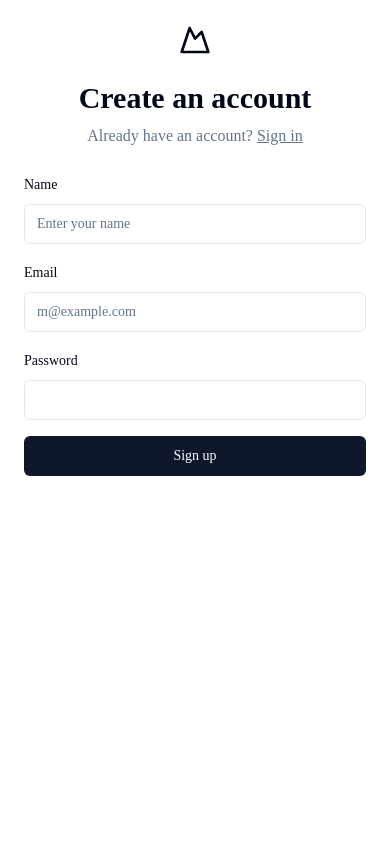
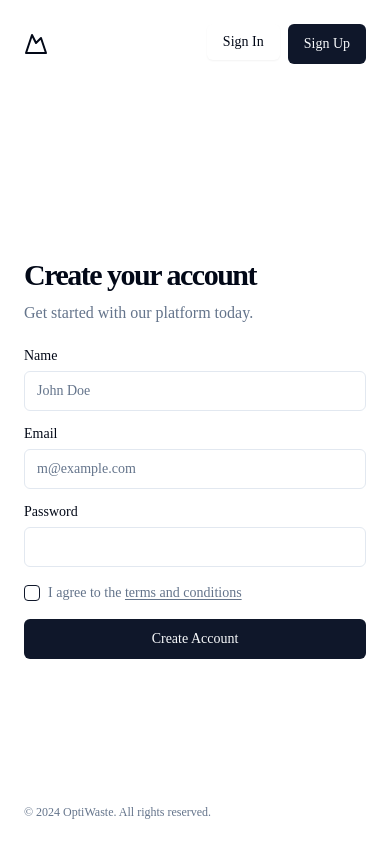
Before and after one commit to mysomDeGeneral/optiwaste-project, a Next.js app in the folder frontend/: page /signup in a window 390 px wide. Built offline with nearby package versions, Linux system fonts and the light colour scheme.

Commit message:
modified login and signup pages

```diff
--- a/frontend/components/login.jsx
+++ b/frontend/components/login.jsx
@@ -1,56 +1,59 @@
 /**
 * This code was generated by v0 by Vercel.
-* @see https://v0.dev/t/RbnYbFd3r74
+* @see https://v0.dev/t/1zNAwsnjhLc
 * Documentation: https://v0.dev/docs#integrating-generated-code-into-your-nextjs-app
 */
+import { Label } from "@/components/ui/label"
 import { Input } from "@/components/ui/input"
 import { Button } from "@/components/ui/button"
+import Link from "next/link"
 
 export default function LoginPage() {
   return (
     (<div className="flex min-h-screen">
-      <div className="w-1/2">
+      <div className="flex-1">
         <img
           src="/placeholder.svg"
           alt="Garbage truck"
           className="object-cover w-full h-full" />
       </div>
-      <div className="flex flex-col items-center justify-center w-1/2 p-8">
-        <div className="flex flex-col items-center mb-8">
-          <TrashIcon className="w-12 h-12 mb-4" />
+      <div
+        className="flex flex-col items-center justify-center w-full max-w-md p-8 space-y-8">
+        <div className="flex flex-col items-center space-y-2">
+          <TrashIcon className="w-12 h-12" />
           <h1 className="text-4xl font-bold">OPTIWASTE</h1>
           <p className="text-sm text-muted-foreground">ESTD 2024</p>
         </div>
-        <form className="w-full max-w-sm space-y-4">
-          <div>
-            <label htmlFor="email" className="sr-only">
-              E-mail
-            </label>
+        <div className="flex gap-2">
+            <Button>Sign In</Button><Link
+              href="/signup"
+              className="inline-flex h-9 items-center justify-center rounded-md bg-background px-4 py-2 text-sm font-medium text-foreground shadow-sm transition-colors hover:bg-accent hover:text-accent-foreground focus-visible:outline-none focus-visible:ring-1 focus-visible:ring-ring disabled:pointer-events-none disabled:opacity-50"
+              prefetch={false}>
+              Sign Up
+            </Link>
+          </div>
+        <form className="w-full space-y-4">
+          <div className="space-y-2">
             <Input id="email" type="email" placeholder="E-mail" />
           </div>
-          <div>
-            <label htmlFor="password" className="sr-only">
-              Enter your password
-            </label>
+          <div className="space-y-2">
             <Input id="password" type="password" placeholder="Enter your password" />
           </div>
-          <Button className="w-full" variant="default">
-            Sign In
-          </Button>
+          <Button className="w-full">Sign In</Button>
         </form>
-        <div className="mt-4 text-center">
+        <div className="text-center">
           <p className="text-sm">
             Don't have an account?{" "}
-            <a href="#" className="underline">
+            <a href="/signup" className="underline">
               Register
             </a>
           </p>
         </div>
         <Button
           variant="outline"
-          className="mt-4 w-full flex items-center justify-center">
-          <ChromeIcon className="w-4 h-4 mr-2" />
-          REGISTER WITH GOOGLE
+          className="w-full flex items-center justify-center space-x-2">
+          <ChromeIcon className="w-4 h-4" />
+          <span>REGISTER WITH GOOGLE</span>
         </Button>
       </div>
     </div>)
--- a/frontend/components/registration.jsx
+++ b/frontend/components/registration.jsx
@@ -1,20 +1,20 @@
 /**
 * This code was generated by v0 by Vercel.
-* @see https://v0.dev/t/tA2HAj4oUcz
+* @see https://v0.dev/t/12nJEH6sDNz
 * Documentation: https://v0.dev/docs#integrating-generated-code-into-your-nextjs-app
 */
 
 /** Add fonts into your Next.js project:
 
 import { Arimo } from 'next/font/google'
-import { Libre_Franklin } from 'next/font/google'
+import { Rubik } from 'next/font/google'
 
 arimo({
   subsets: ['latin'],
   display: 'swap',
 })
 
-libre_franklin({
+rubik({
   subsets: ['latin'],
   display: 'swap',
 })
@@ -24,54 +24,66 @@ To read more about using these font, please visit the Next.js documentation:
 - Pages Directory: https://nextjs.org/docs/pages/building-your-application/optimizing/fonts
 **/
 import Link from "next/link"
+import { Button } from "@/components/ui/button"
 import { Label } from "@/components/ui/label"
 import { Input } from "@/components/ui/input"
-import { Button } from "@/components/ui/button"
+import { Checkbox } from "@/components/ui/checkbox"
 
 export default function RegistrationPage() {
   return (
-    (<div className="grid w-full grid-cols-1 lg:grid-cols-2">
-      <div className="hidden lg:block">
-        <img
-          src="/placeholder.svg"
-          alt="Welcome Illustration"
-          width={600}
-          height={800}
-          className="h-full w-full object-cover" />
-      </div>
-      <div className="flex items-center justify-center p-6 lg:p-10">
-        <div className="mx-auto w-full max-w-md space-y-6">
-          <Link href="#" className="flex justify-center" prefetch={false}>
-            <MountainIcon className="h-8 w-8" />
-            <span className="sr-only">Acme Inc</span>
+    (<div className="flex min-h-[100dvh]">
+      <div
+        className="hidden lg:block lg:w-1/2 bg-[url('/placeholder.svg')] bg-cover bg-center" />
+      <div
+        className="flex flex-col justify-between w-full lg:w-1/2 p-6 md:p-10 lg:p-12 xl:p-16">
+        <div className="flex items-center justify-between">
+          <Link href="#" className="flex items-center" prefetch={false}>
+            <MountainIcon className="h-6 w-6" />
+            <span className="sr-only">OptiWaste</span>
           </Link>
-          <div className="space-y-2 text-center">
-            <h1 className="text-3xl font-bold">Create an account</h1>
-            <p className="text-muted-foreground">
-              Already have an account?{" "}
-              <Link href="#" className="underline" prefetch={false}>
-                Sign in
-              </Link>
-            </p>
+          <div className="flex gap-2">
+            <Link
+              href="/login"
+              className="inline-flex h-9 items-center justify-center rounded-md bg-background px-4 py-2 text-sm font-medium text-foreground shadow-sm transition-colors hover:bg-accent hover:text-accent-foreground focus-visible:outline-none focus-visible:ring-1 focus-visible:ring-ring disabled:pointer-events-none disabled:opacity-50"
+              prefetch={false}>
+              Sign In
+            </Link>
+            <Button>Sign Up</Button>
           </div>
-          <form className="space-y-4">
-            <div className="space-y-2">
+        </div>
+        <div className="flex flex-col items-start gap-6 mt-12">
+          <div className="space-y-2">
+            <h1 className="text-3xl font-bold tracking-tighter sm:text-4xl md:text-5xl">Create your account</h1>
+            <p className="text-muted-foreground md:text-xl">Get started with our platform today.</p>
+          </div>
+          <form className="w-full space-y-4">
+            <div className="grid gap-2">
               <Label htmlFor="name">Name</Label>
-              <Input id="name" placeholder="Enter your name" required />
+              <Input id="name" type="text" placeholder="John Doe" required />
             </div>
-            <div className="space-y-2">
+            <div className="grid gap-2">
               <Label htmlFor="email">Email</Label>
               <Input id="email" type="email" placeholder="m@example.com" required />
             </div>
-            <div className="space-y-2">
+            <div className="grid gap-2">
               <Label htmlFor="password">Password</Label>
               <Input id="password" type="password" required />
             </div>
+            <div className="flex items-center gap-2">
+              <Checkbox id="terms" required />
+              <Label htmlFor="terms" className="text-sm text-muted-foreground">
+                I agree to the{" "}
+                <Link href="#" className="underline underline-offset-2" prefetch={false}>
+                  terms and conditions
+                </Link>
+              </Label>
+            </div>
             <Button type="submit" className="w-full">
-              Sign up
+              Create Account
             </Button>
           </form>
         </div>
+        <div className="text-xs text-muted-foreground">&copy; 2024 OptiWaste. All rights reserved.</div>
       </div>
     </div>)
   );
--- /dev/null
+++ b/frontend/components/ui/checkbox.jsx
@@ -0,0 +1,24 @@
+"use client"
+
+import * as React from "react"
+import * as CheckboxPrimitive from "@radix-ui/react-checkbox"
+import { Check } from "lucide-react"
+
+import { cn } from "@/lib/utils"
+
+const Checkbox = React.forwardRef(({ className, ...props }, ref) => (
+  <CheckboxPrimitive.Root
+    ref={ref}
+    className={cn(
+      "peer h-4 w-4 shrink-0 rounded-sm border border-primary ring-offset-background focus-visible:outline-none focus-visible:ring-2 focus-visible:ring-ring focus-visible:ring-offset-2 disabled:cursor-not-allowed disabled:opacity-50 data-[state=checked]:bg-primary data-[state=checked]:text-primary-foreground",
+      className
+    )}
+    {...props}>
+    <CheckboxPrimitive.Indicator className={cn("flex items-center justify-center text-current")}>
+      <Check className="h-4 w-4" />
+    </CheckboxPrimitive.Indicator>
+  </CheckboxPrimitive.Root>
+))
+Checkbox.displayName = CheckboxPrimitive.Root.displayName
+
+export { Checkbox }
--- a/frontend/package.json
+++ b/frontend/package.json
@@ -13,6 +13,7 @@
     "@nivo/line": "^0.87.0",
     "@nivo/pie": "^0.87.0",
     "@radix-ui/react-avatar": "^1.1.0",
+    "@radix-ui/react-checkbox": "^1.1.1",
     "@radix-ui/react-dialog": "^1.1.1",
     "@radix-ui/react-dropdown-menu": "^2.1.1",
     "@radix-ui/react-label": "^2.1.0",
```
Also changed, not shown: 2 other files (tests, documents, lock files or other folders).
